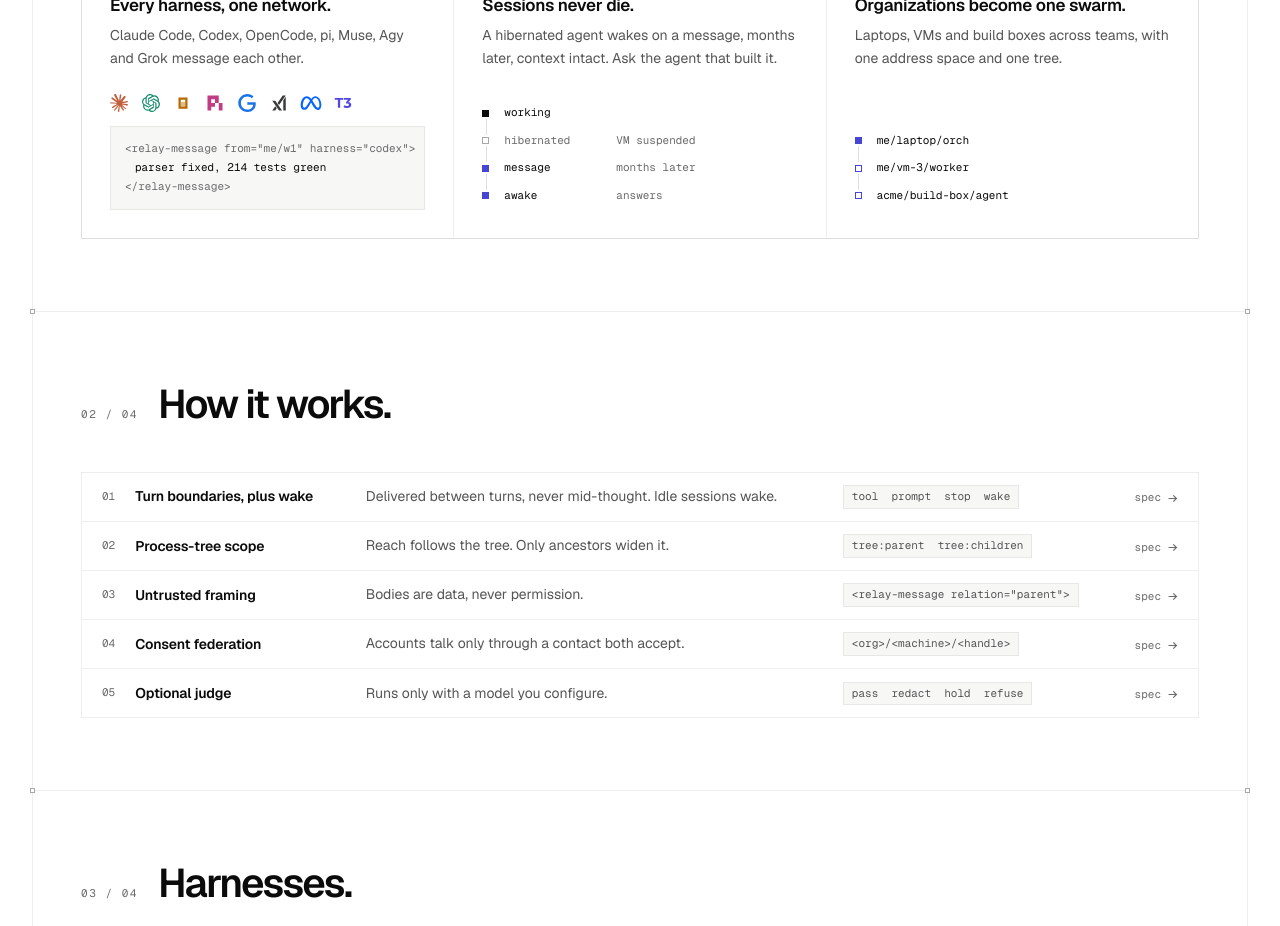
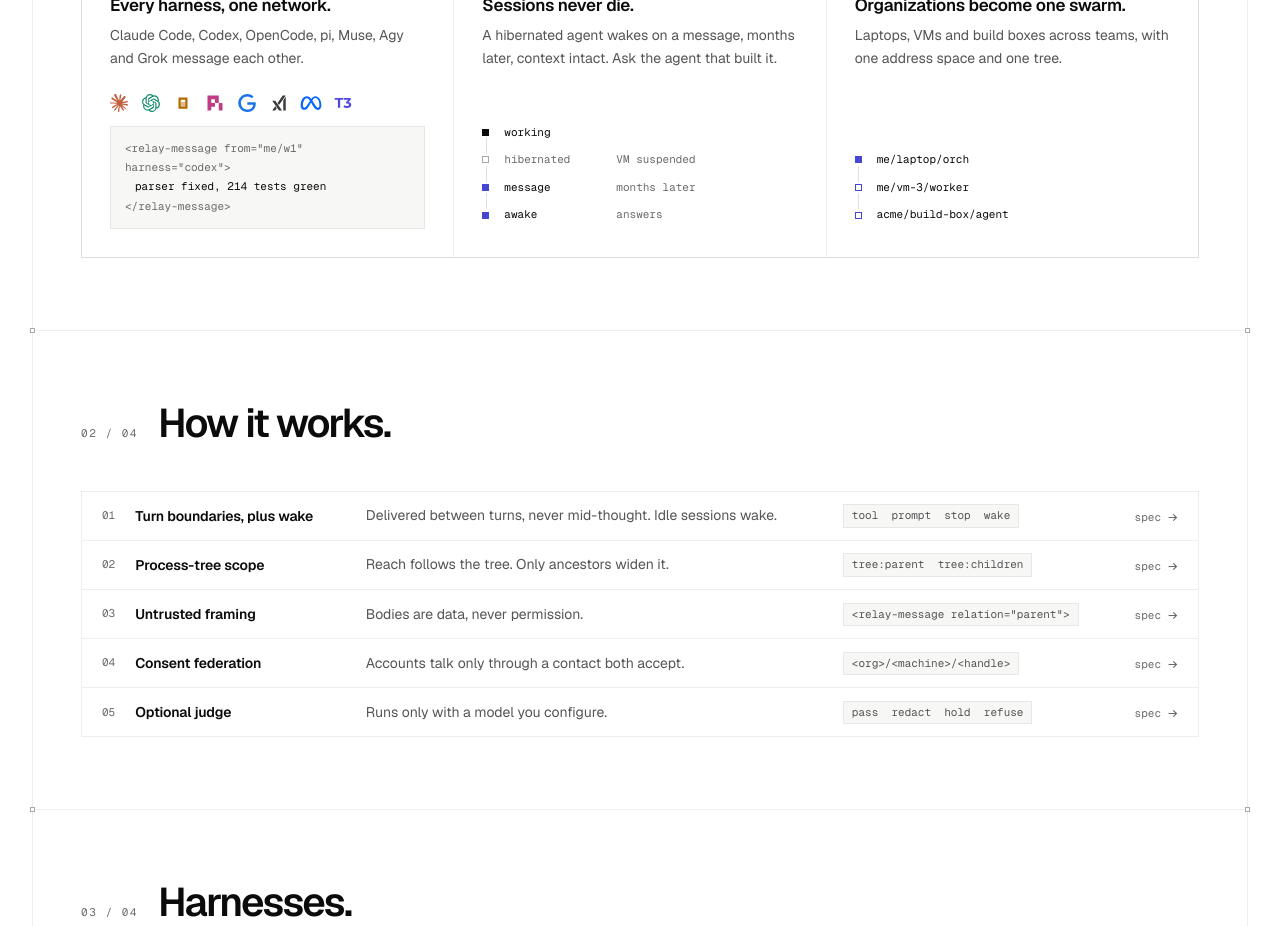
Before and after one commit to scphq/scp, a Next.js app in the folder apps/web/: page / in a window 1280 px wide. Shown: the part 1560-2486 px from the top of the page. Built offline with nearby package versions, Linux system fonts and the light colour scheme.

Commit message:
fix(web): wrap the harness snippet instead of scrolling

```diff
--- a/apps/web/app/globals.css
+++ b/apps/web/app/globals.css
@@ -916,9 +916,8 @@
   font-size: 0.6875rem;
   line-height: 1.75;
   color: var(--dim);
-  white-space: pre;
-  overflow-x: auto;
-  scrollbar-width: thin;
+  white-space: pre-wrap;
+  overflow-wrap: anywhere;
 }
 
 .snip-body {
```
